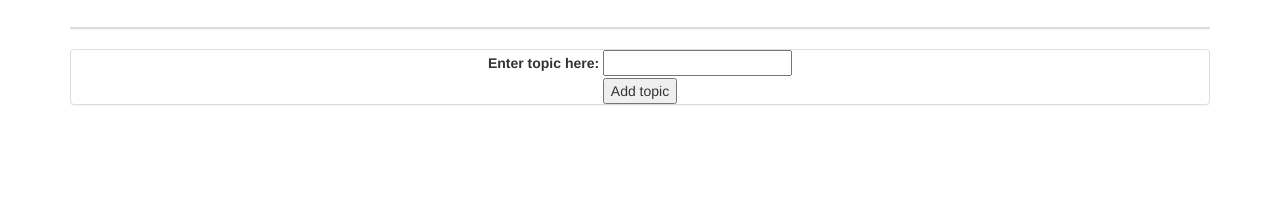
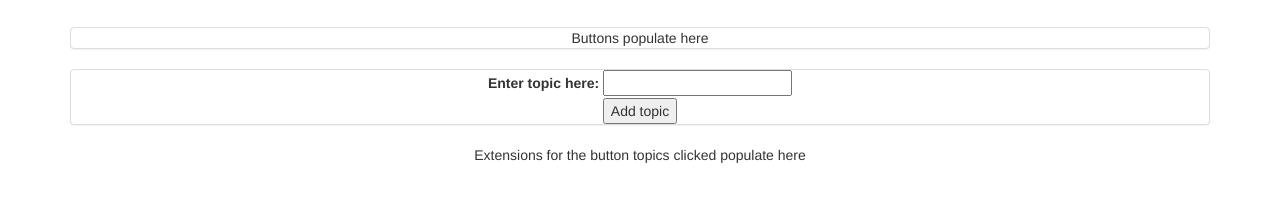
Before and after one commit to manneocampo/Durham-Youth-Connect, a plain HTML site: page index.html in a window 1280 px wide. Shown: the part 159-360 px from the top of the page. Drawn offline with nearby package versions, Linux system fonts and the light colour scheme.

Commit message:
added text for where functionality will happen

```diff
--- a/index.html
+++ b/index.html
@@ -24,7 +24,7 @@
 	<div class="container">
 		<h1 class="jumbotron text-center">Opportunities in Your Community</h1>
 
-		<div class="panel panel-default btns text-center" id="buttons-view"></div>
+		<div class="panel panel-default btns text-center" id="buttons-view">Buttons populate here</div>
 
 
 		<form class="panel panel-default text-center" id="topic-form">
@@ -32,7 +32,7 @@
 			<input class="text" type="text" id="topic-input"><br>
 			<input class="btns" id="add-topic" type="submit" value="Add topic">
 		</form>
-		<div class="text" id="topics-appear-here"></div>
+		<div class="text text-center" id="topics-appear-here">Extensions for the button topics clicked populate here</div>
 	</div>
 
 <script type="text/javascript" src="assets/javascript/app.js"></script>
```
